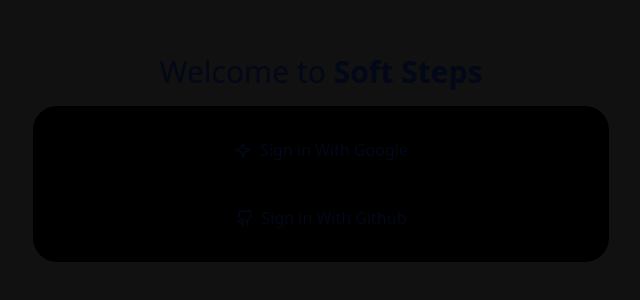
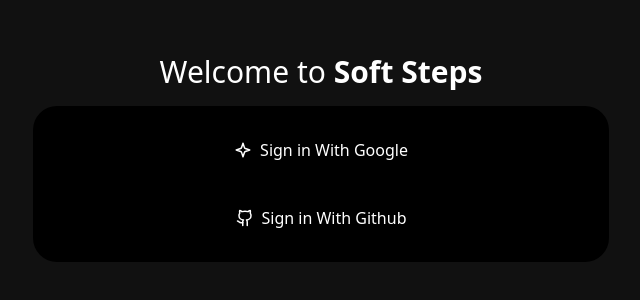
Before and after one commit to abdullahhussein1/soft-steps-todo-app, a React (Vite) app in the folder client/: page /auth in a window 1280 px wide. Shown: the part 242-542 px from the top of the page, without its empty margins (319-959 px from the left). Built offline with nearby package versions, Linux system fonts and the light colour scheme; no server answers.

Commit message:
update: auth ui

```diff
--- a/client/src/pages/AuthenticationPage.tsx
+++ b/client/src/pages/AuthenticationPage.tsx
@@ -47,7 +47,7 @@
   }
 
   return (
-    <div className="p-5 bg-[#111] flex items-center  justify-center flex-col gap-4 h-screen">
+    <div className="p-5 bg-[#111] text-white flex items-center  justify-center flex-col gap-4 h-screen">
       <h1 className="text-3xl font-light">
         Welcome to <span className="font-semibold">Soft Steps</span>
       </h1>
```
